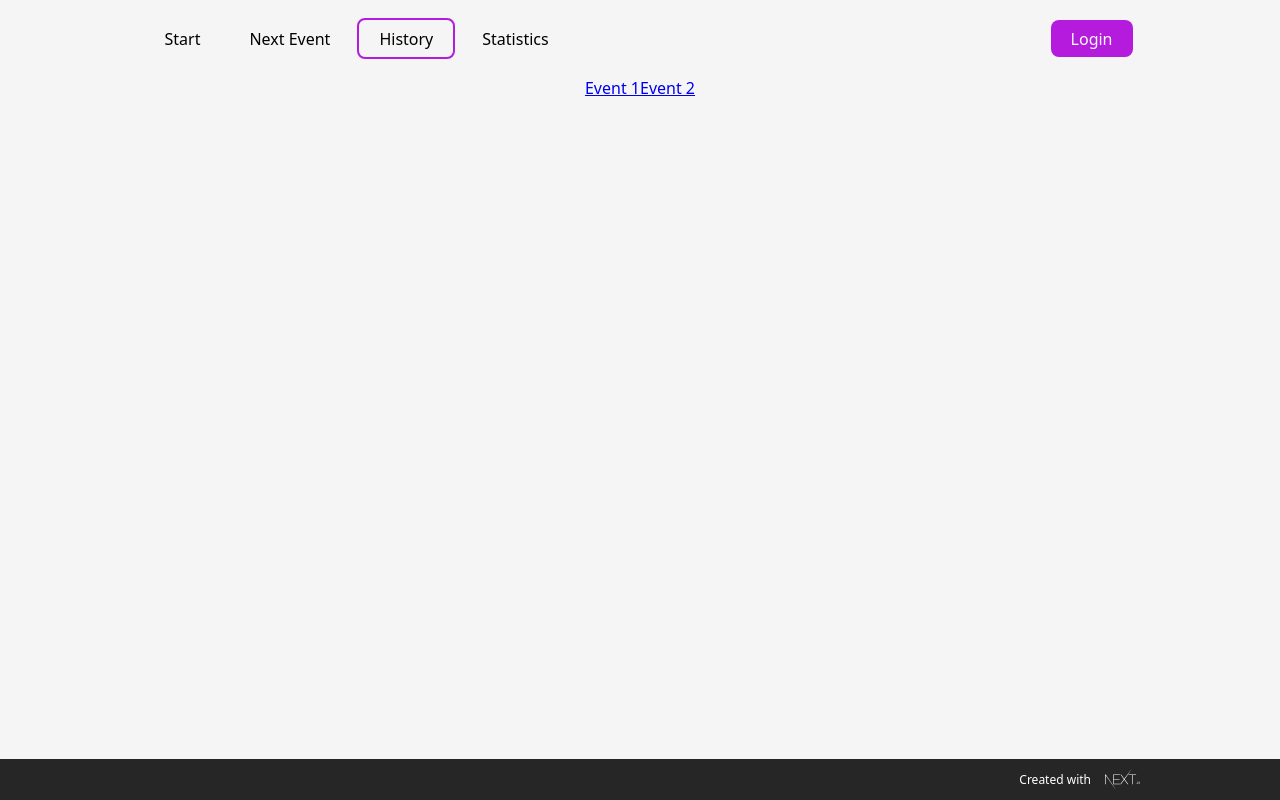
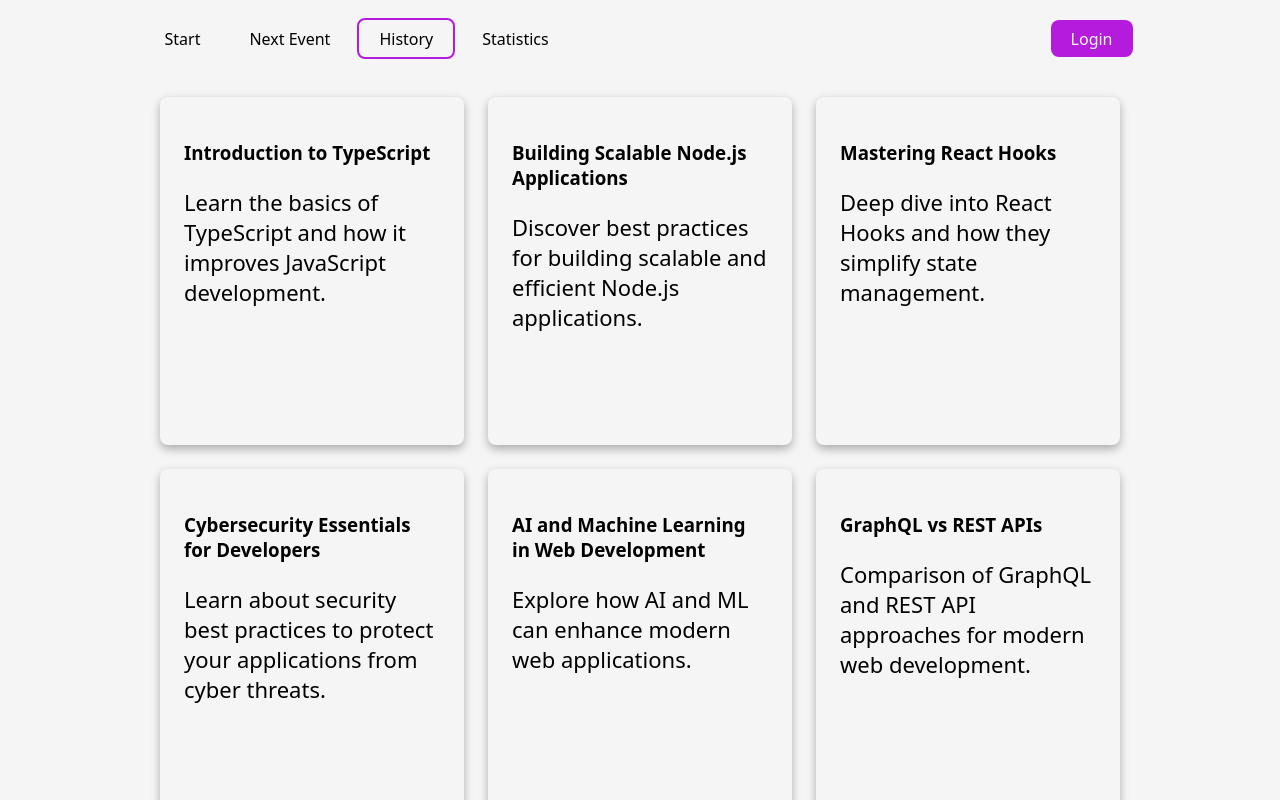
Before and after one commit to Wiktoria99/event-planner-next-js, a Next.js app: page /history in a window 1280 px wide. Shown: the top 800 px of the page. Built offline with nearby package versions, Linux system fonts and the light colour scheme.

Commit message:
Add history page with presentations displayed in grid

```diff
--- /dev/null
+++ b/dummy-presentations.ts
@@ -0,0 +1,76 @@
+import { Presentation } from '@/models/presentation';
+
+export const dummyPresentations: Presentation[] = [
+  {
+    id: '1',
+    title: 'Introduction to TypeScript',
+    description: 'Learn the basics of TypeScript and how it improves JavaScript development.',
+    duration: 30,
+    creationDate: '2024-01-15',
+    presentationDate: '2024-02-10'
+  },
+  {
+    id: '2',
+    title: 'Building Scalable Node.js Applications',
+    description: 'Discover best practices for building scalable and efficient Node.js applications.',
+    duration: 45,
+    creationDate: '2024-02-01',
+    presentationDate: '2024-03-05'
+  },
+  {
+    id: '3',
+    title: 'Mastering React Hooks',
+    description: 'Deep dive into React Hooks and how they simplify state management.',
+    duration: 40,
+    creationDate: '2024-01-20',
+    presentationDate: '2024-02-25'
+  },
+  {
+    id: '4',
+    title: 'Cybersecurity Essentials for Developers',
+    description: 'Learn about security best practices to protect your applications from cyber threats.',
+    duration: 35,
+    creationDate: '2024-02-05',
+    presentationDate: '2024-03-12'
+  },
+  {
+    id: '5',
+    title: 'AI and Machine Learning in Web Development',
+    description: 'Explore how AI and ML can enhance modern web applications.',
+    duration: 50,
+    creationDate: '2024-02-10',
+    presentationDate: '2024-03-20'
+  },
+  {
+    id: '6',
+    title: 'GraphQL vs REST APIs',
+    description: 'Comparison of GraphQL and REST API approaches for modern web development.',
+    duration: 25,
+    creationDate: '2024-01-25',
+    presentationDate: '2024-03-01'
+  },
+  {
+    id: '7',
+    title: 'Effective DevOps Strategies',
+    description: 'Best practices for implementing DevOps culture and tools in your organization.',
+    duration: 45,
+    creationDate: '2024-02-02',
+    presentationDate: '2024-03-15'
+  },
+  {
+    id: '8',
+    title: 'Frontend Performance Optimization',
+    description: 'Techniques to improve frontend performance and ensure smooth user experiences.',
+    duration: 30,
+    creationDate: '2024-01-30',
+    presentationDate: '2024-02-28'
+  },
+  {
+    id: '9',
+    title: 'Cloud Computing Fundamentals',
+    description: 'An introduction to cloud computing and key services offered by AWS, Azure, and Google Cloud.',
+    duration: 55,
+    creationDate: '2024-02-07',
+    presentationDate: '2024-03-25'
+  }
+];
--- a/src/app/global.css
+++ b/src/app/global.css
@@ -12,8 +12,6 @@
   --gray2: #e0e0e0;
   --gray1: #f5f5f5;
   --white: #ffffff;
-  --orange: #ff68;
-  --orangeDarker: #e45a35;
   --blue: #1672cd;
   --blueDarker: #33587d;
   --blueLighter: #40a0ff;
--- a/src/app/history/loading.tsx
+++ b/src/app/history/loading.tsx
@@ -7,7 +7,7 @@ interface PageProps {
 const LoadingPage: FC<PageProps> = () => {
   return (
     <div>
-      <p>Loading Presentations</p>
+      <p>Loading Presentations...</p>
     </div>
   );
 };
--- a/src/app/history/page.tsx
+++ b/src/app/history/page.tsx
@@ -1,13 +1,18 @@
-import React from 'react';
 import Link from 'next/link';
+import { dummyPresentations } from '../../../dummy-presentations';
+import PresentationCard from '@/components/presentation/presentation';
+import PresentationsWrapper from '@/components/presentation/presentationsWrapper';
 
-async function Page() {
+export default function HistoryPage() {
   return (
     <div>
-      <Link href="/history/1">Event 1</Link>
-      <Link href="/history/2">Event 2</Link>
+      <PresentationsWrapper>
+        {dummyPresentations.map((p) => (
+          <Link key={p.id} href={`/history/presentation/${p.id}`}>
+            <PresentationCard presentation={p} />
+          </Link>
+        ))}
+      </PresentationsWrapper>
     </div>
   );
 }
-
-export default Page;
--- a/src/app/layout.module.css
+++ b/src/app/layout.module.css
@@ -17,6 +17,7 @@
     width: 100%;
     max-width: var(--contentMaxWidth);
     margin: auto;
+    padding-bottom: 50px;
 
     overflow: hidden;
 }
--- /dev/null
+++ b/src/components/presentation/presentation.module.css
@@ -0,0 +1,32 @@
+.containerWrapper {
+    display: grid;
+    grid-template-columns: repeat(auto-fit, minmax(300px, 1fr));
+    gap: 24px;
+    padding: 20px;
+    justify-content: center;
+    margin: 0 auto;
+}
+
+.containerWrapper a {
+    text-decoration: none;
+}
+
+.paperContainer {
+    padding: 24px;
+    border-radius: 8px;
+    box-shadow: 0px 4px 10px rgba(0, 0, 0, 0.3);
+    transition: box-shadow 0.3s ease-in-out;
+    height: 300px;
+}
+
+.paperContainer:hover {
+    box-shadow: 0px 6px 15px rgba(0, 0, 0, 0.4);
+}
+
+.paperContainer h3 {
+    color: var(--black);
+}
+
+.paperContainer p {
+    color: var(--black);
+}
--- /dev/null
+++ b/src/components/presentation/presentation.tsx
@@ -0,0 +1,11 @@
+import { Presentation } from '@/models/presentation';
+import styles from './presentation.module.css';
+
+export default function PresentationCard({ presentation }: { presentation: Presentation }) {
+  return (
+    <div className={styles.paperContainer}>
+      <h3>{presentation.title}</h3>
+      <p>{presentation.description}</p>
+    </div>
+  );
+}
--- /dev/null
+++ b/src/components/presentation/presentationsWrapper.tsx
@@ -0,0 +1,5 @@
+import styles from './presentation.module.css';
+
+export default function PresentationsWrapper({ children }: React.PropsWithChildren) {
+  return <div className={styles.containerWrapper}>{children}</div>;
+}
--- /dev/null
+++ b/src/models/presentation.ts
@@ -0,0 +1,8 @@
+export type Presentation = {
+  id: string;
+  title: string;
+  description: string;
+  duration: number;
+  creationDate: string;
+  presentationDate: string;
+};
```
Also changed, not shown: src/app/history/presentation/[slug]/page.tsx (added, +18 -0 lines), src/app/history/presentation/not-found.tsx (added, +7 -0 lines).
